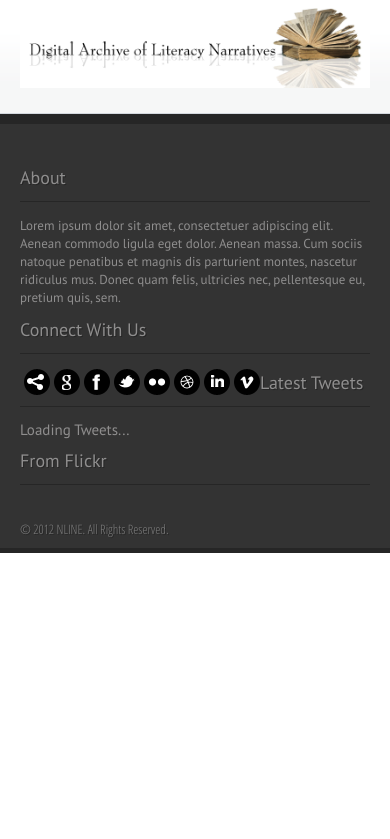
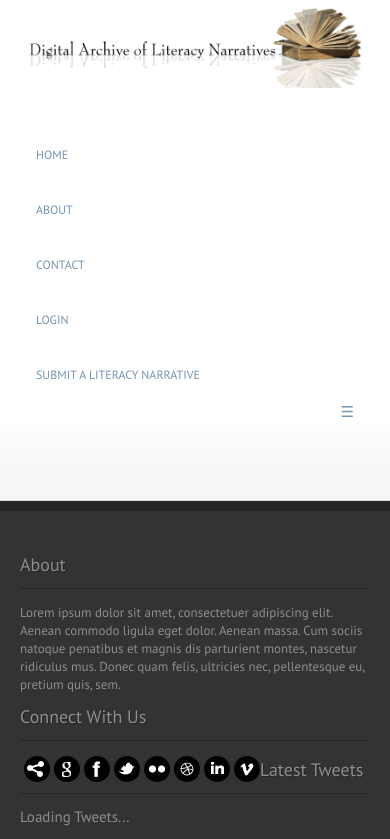
Before and after one commit to gastate/dalnfrontend, an Angular app: page /#/home in a window 390 px wide. Shown: the top 839 px of the page. Built offline with nearby package versions, Linux system fonts and the light colour scheme; no server answers.

Commit message:
New CSS changes for 480px

```diff
--- a/src/app/about/about.component.css
+++ b/src/app/about/about.component.css
@@ -1,5 +1,10 @@
-/* Asset Audio and Video CSS
+/* About CSS
 -------------------------------------------------- */
+
+h1 {
+    margin-top: 5%;
+}
+
 
 
 
--- a/src/app/app.component.ts
+++ b/src/app/app.component.ts
@@ -14,12 +14,13 @@ import {Component} from '@angular/core';
       <div class="span4"> <a href="index.html" class="logo"> <img src="assets/img/header.jpg" alt=""> </a> </div>
       <div class="span8">
         <nav>
-                <ul class="right">
-                    <li class="current"> <a routerLink="/home"> home </a>
+                <ul class="right" id="main-menu">
+                    <li> <a routerLink="/home"> home </a>
                     <li> <a routerLink="/about"> about </a> </li>
                     <li> <a routerLink="/contact"> contact </a> </li>
                     <li> <a routerLink="/#"> login </a> </li>
                     <li> <a routerLink="/create"> submit a literacy narrative </a> </li>
+                    <li class="icon"> <a href="javascript:void(0);" style="font-size:15px;">☰</a> </li>
                 </ul>
         </nav>
       </div>
--- a/src/app/contact/contact.component.css
+++ b/src/app/contact/contact.component.css
@@ -1,6 +1,8 @@
 /* Asset Audio and Video CSS
 -------------------------------------------------- */
-
+h1 {
+    margin-top: 5%;
+}
 
 /* Responsive
 -------------------------------------------------- */
--- a/src/app/post-list/post-list.component.html
+++ b/src/app/post-list/post-list.component.html
@@ -1,7 +1,7 @@
 <div id="list-container" *ngIf="postList">
 
   <ul class="thumbnails">
-    <li class="span3 item-block web all" *ngFor="let post of postList">
+    <li class="span3 item-block" *ngFor="let post of postList">
       <post-item class="" [postItem]="post"></post-item>
     </li>
   </ul>
--- a/src/assets/css/style.css
+++ b/src/assets/css/style.css
@@ -1854,13 +1854,7 @@ ul.arrow li {
 /* Responsive
 -------------------------------------------------- */
 
-@media (max-width: 480px) {
-  nav ul,
-  .info-text,
-  .promo-area-slider {
-    display: none;
-  }
-}
+
 
 nav {
   margin: 0 0 25px 0;
@@ -1894,7 +1888,31 @@ nav select {
   display: inline-block;
 }
 
+.right li a:hover {color: #fefefe; background-color: #262626;  }
+
+@media (max-width: 480px) {
+    .right {float: none;}
+    .span8 {float:none;}
+    /* need to ngIf current */
+    .row {margin-bottom: 20%; }
+    .right li:not(:first-child) {}
+    .right li.icon {
+        float: right;
+        display: block;
+    }
+    .right li {
+        float: none;
+        display: inline;
+    }
+    li.span3.item-block.web.all {
+
+    }
+
+}
+
+
 @media (max-width: 768px) {
+
 }
 
 @media (min-width: 480px) and (max-width: 768px) {
@@ -1904,8 +1922,11 @@ nav select {
 }
 
 @media (max-width: 980px) {
+
+
 }
 
 /* LARGE DESKTOP SCREENS */
 @media (min-width: 1210px) {
-}
+
+}
--- a/src/styles.css
+++ b/src/styles.css
@@ -9,3 +9,6 @@
 /*@import "./assets/build/mediaelementplayer.min.css";*/
 /*@import "./assets/css/slide-in.css";*/
 @import "./assets/css/style.css";
+
+
+/* import style.css rules */
```
Also changed, not shown: src/app/app.component.css (+7 -0 lines).
